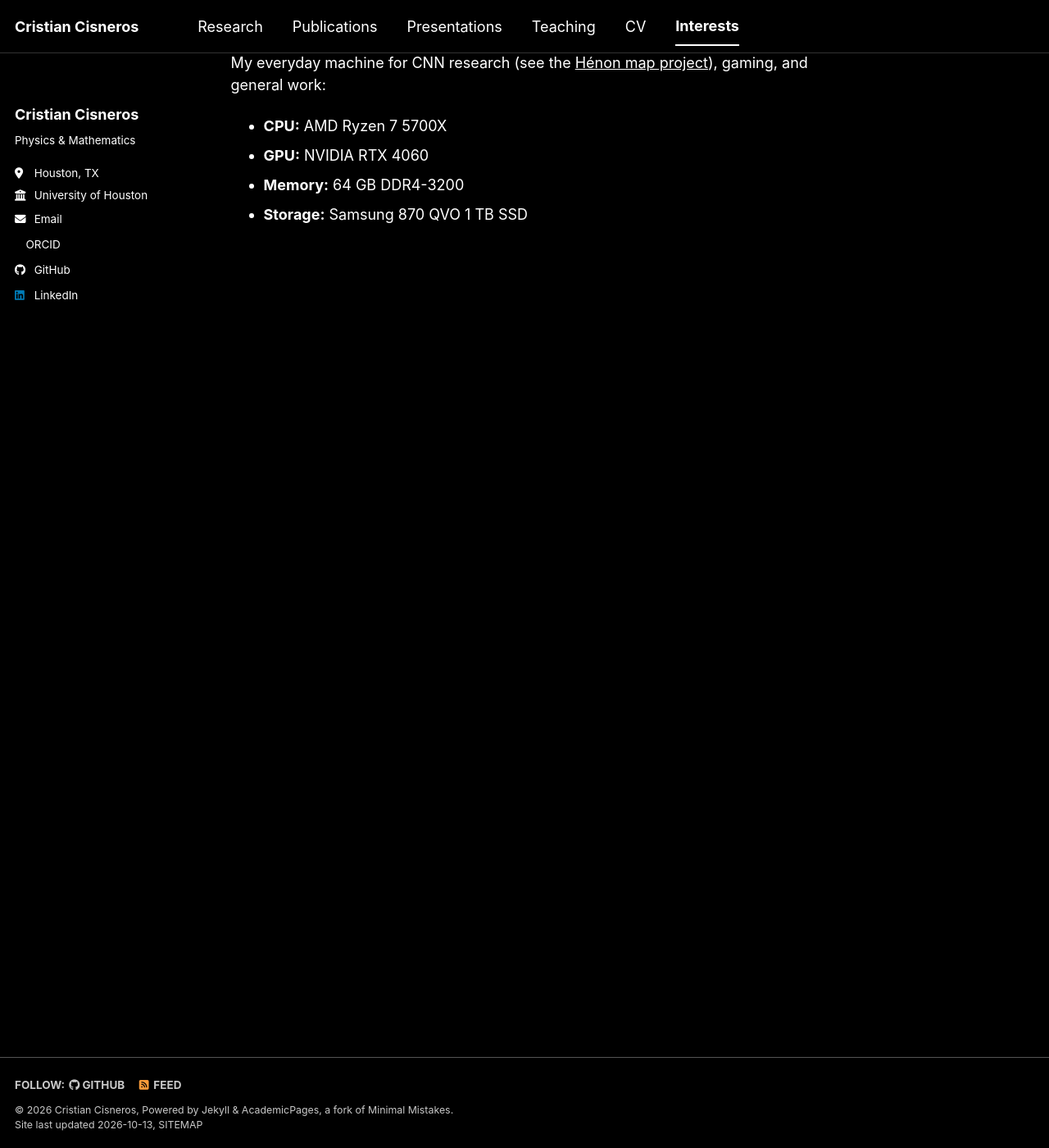
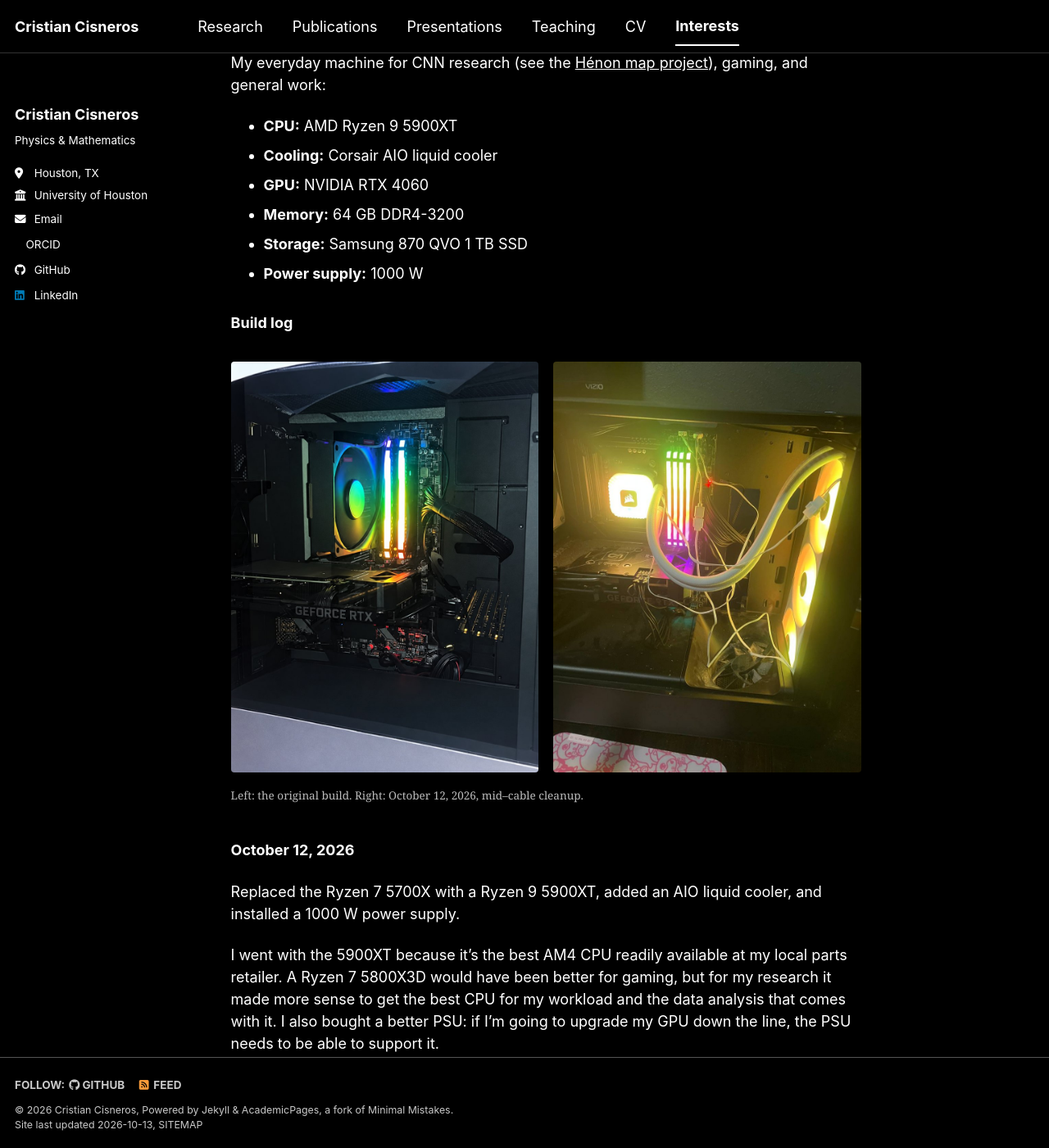
Before and after one commit to cristiancisneros06/cristiancisneros06.github.io, a Jekyll site: the page built from _pages/interests.md, in a window 1280 px wide and 1400 px high, scrolled down 653 px. Shown: the whole window at 82% size. Built offline with Jekyll 4.4.1, drawn with Linux system fonts in a browser that asks for light colours; a style sheet for code colours, icons or effects is not loaded.

Commit message:
Update PC specs (5900XT, AIO, 1000 W PSU) and add build log with photos
Co-Authored-By: Claude Opus 5.5 <noreply@anthropic.com>
Claude-Session: https://claude.ai/code/session_018pAHn5U7a94QXAMPUUzZSJ

```diff
--- a/_pages/interests.md
+++ b/_pages/interests.md
@@ -27,7 +27,25 @@ Computers
 ======
 My everyday machine for CNN research (see the [Hénon map project](/portfolio/henon-cnn/)), gaming, and general work:
 
-* **CPU:** AMD Ryzen 7 5700X
+* **CPU:** AMD Ryzen 9 5900XT
+* **Cooling:** Corsair AIO liquid cooler
 * **GPU:** NVIDIA RTX 4060
 * **Memory:** 64 GB DDR4-3200
 * **Storage:** Samsung 870 QVO 1 TB SSD
+* **Power supply:** 1000 W
+
+### Build log
+
+<figure class="half">
+  <img src="/images/pc-build/original-build.jpg" alt="The PC as originally built, with a tower air cooler and RTX 4060">
+  <img src="/images/pc-build/2026-10-12.jpg" alt="The PC on October 12, 2026, with an AIO liquid cooler installed and cable management in progress">
+  <figcaption>Left: the original build. Right: October 12, 2026, mid–cable cleanup.</figcaption>
+</figure>
+
+**October 12, 2026**
+
+Replaced the Ryzen 7 5700X with a Ryzen 9 5900XT, added an AIO liquid cooler, and installed a 1000 W power supply.
+
+I went with the 5900XT because it's the best AM4 CPU readily available at my local parts retailer. A Ryzen 7 5800X3D would have been better for gaming, but for my research it made more sense to get the best CPU for my workload and the data analysis that comes with it. I also bought a better PSU: if I'm going to upgrade my GPU down the line, the PSU needs to be able to support it.
+
+I'm cleaning up the cable management as I write this, but wanted to document the computer as it came along.
```
Also changed, not shown: images/pc-build/2026-10-12.jpg (added), images/pc-build/original-build.jpg (added).
